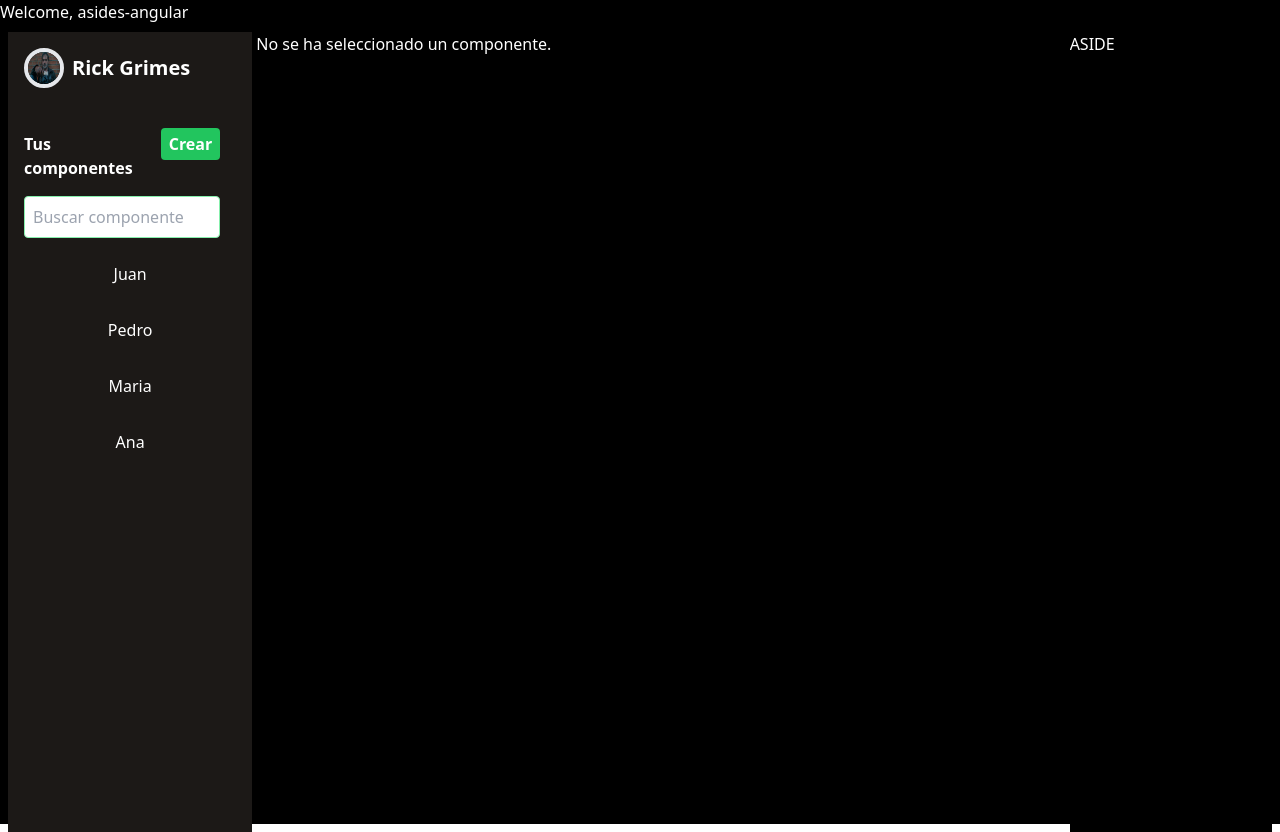
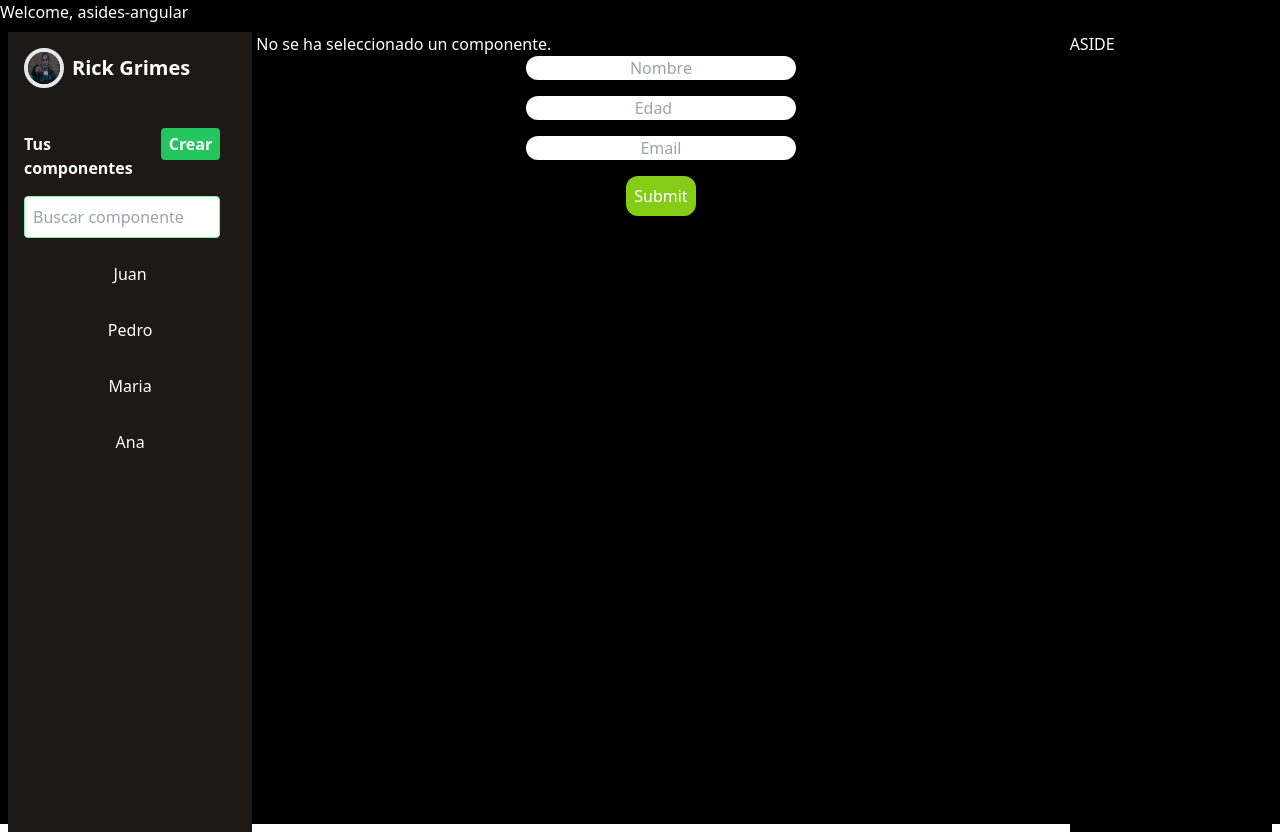
Before and after one commit to MiixZ/asides-angular, an Angular app: page / in a window 1280 px wide. Both pictures are taken after a click on the button "Crear". Built offline with nearby package versions, Linux system fonts and the light colour scheme.

Commit message:
Creado formulario para crear componente

```diff
--- a/src/app/aside/services/servicio-componentes.service.ts
+++ b/src/app/aside/services/servicio-componentes.service.ts
@@ -17,7 +17,6 @@ export class ComponentesService {
   }
 
   crearComponente() {
-    console.log('gola gola');
     this.componenteCreado.next({
       nombre: 'Ana',
       edad: 15,
--- /dev/null
+++ b/src/app/main/components/formulario/formulario.component.html
@@ -0,0 +1,30 @@
+<form class="flex flex-col items-center gap-4">
+  <input
+    class="text-black sm:w-full lg:w-1/2 xl:w-1/3 2xl:1/4 rounded-xl text-center"
+    type="text"
+    id="name"
+    name="name"
+    placeholder="Nombre"
+    required
+  />
+
+  <input
+    class="text-black sm:w-full lg:w-1/2 xl:w-1/3 2xl:1/4 rounded-xl text-center"
+    type="number"
+    id="age"
+    name="age"
+    placeholder="Edad"
+    required
+  />
+
+  <input
+    class="text-black sm:w-full lg:w-1/2 xl:w-1/3 2xl:1/4 rounded-xl text-center"
+    type="email"
+    id="email"
+    name="email"
+    placeholder="Email"
+    required
+  />
+
+  <button class="rounded-xl bg-lime-500 p-2" type="submit">Submit</button>
+</form>
--- a/src/app/main/main.module.ts
+++ b/src/app/main/main.module.ts
@@ -2,9 +2,10 @@ import { NgModule } from '@angular/core';
 import { CommonModule } from '@angular/common';
 import { MainLayoutComponent } from './pages/main-layout/main-layout.component';
 import { ComponenteComponent } from './components/componente/componente.component';
+import { FormularioComponent } from './components/formulario/formulario.component';
 
 @NgModule({
-  declarations: [MainLayoutComponent, ComponenteComponent],
+  declarations: [MainLayoutComponent, ComponenteComponent, FormularioComponent],
   exports: [MainLayoutComponent],
   imports: [CommonModule],
 })
--- a/src/app/main/pages/main-layout/main-layout.component.html
+++ b/src/app/main/pages/main-layout/main-layout.component.html
@@ -7,4 +7,6 @@
   <ng-template #NoComponente>
     <p>No se ha seleccionado un componente.</p>
   </ng-template>
+
+  <main-formulario *ngIf="!crearComponente"> </main-formulario>
 </main>
--- a/src/app/main/pages/main-layout/main-layout.component.ts
+++ b/src/app/main/pages/main-layout/main-layout.component.ts
@@ -9,6 +9,7 @@ import type { componente } from '@interfaces/componentes';
 })
 export class MainLayoutComponent {
   componente: componente | null = null;
+  crearComponente: boolean = false;
 
   constructor(private componentesService: ComponentesService) {}
 
@@ -16,5 +17,9 @@ export class MainLayoutComponent {
     this.componentesService.componenteActual.subscribe((componente) => {
       this.componente = componente;
     });
+
+    this.componentesService.nuevoComponente.subscribe((componente) => {
+      this.crearComponente = !this.crearComponente;
+    });
   }
 }
```
Also changed, not shown: src/app/main/components/formulario/formulario.component.ts (added, +8 -0 lines), src/app/main/components/formulario/formulario.component.css (added), 1 other file (tests, documents, lock files or other folders).
